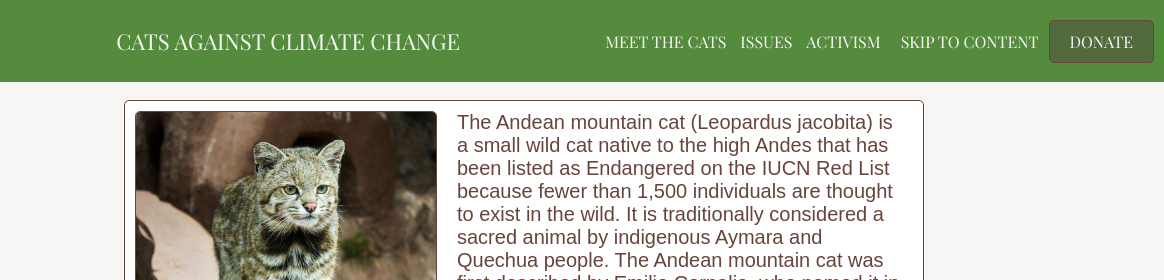
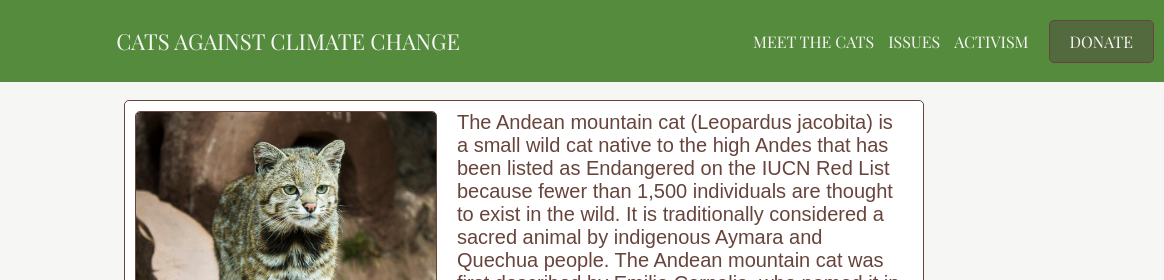
Before and after one commit to brennafulop/climate-crisis, a plain HTML site: page index.html in a window 1280 px wide. Shown: the top 280 px of the page, 116-1280 px from the left. Drawn offline with nearby package versions, Linux system fonts and the light colour scheme; a web font is replaced by a local one.

Commit message:
Update invalid prop

```diff
--- a/index.html
+++ b/index.html
@@ -16,7 +16,7 @@
             <h1>Cats Against Climate Change</h1>
             <div id="menu" class="wrapper">
                 <button>Donate</button>
-                <a href="#main" style="display:hidden;">Skip to content</a>
+                <a href="#main" style="display:none;">Skip to content</a>
                 <div id="menuToggle">
                     <span></span>
                     <span></span>
```
